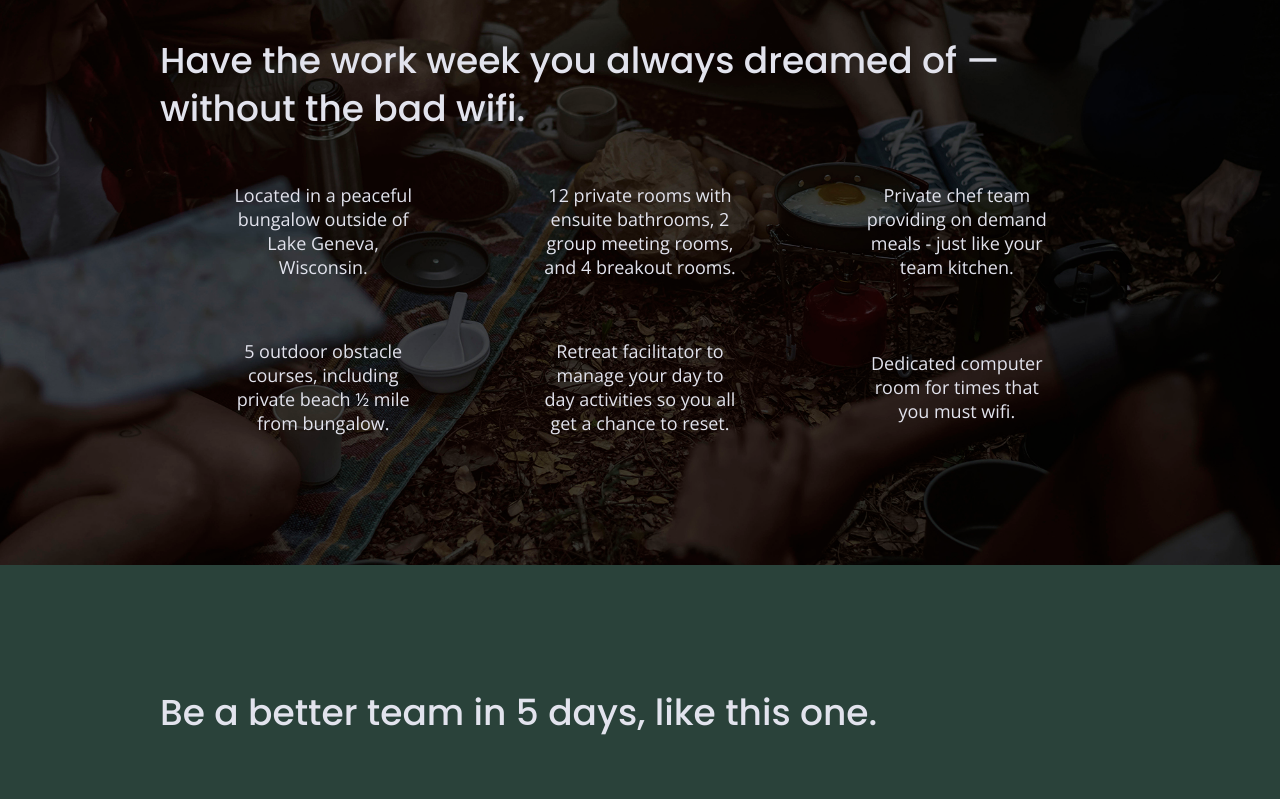
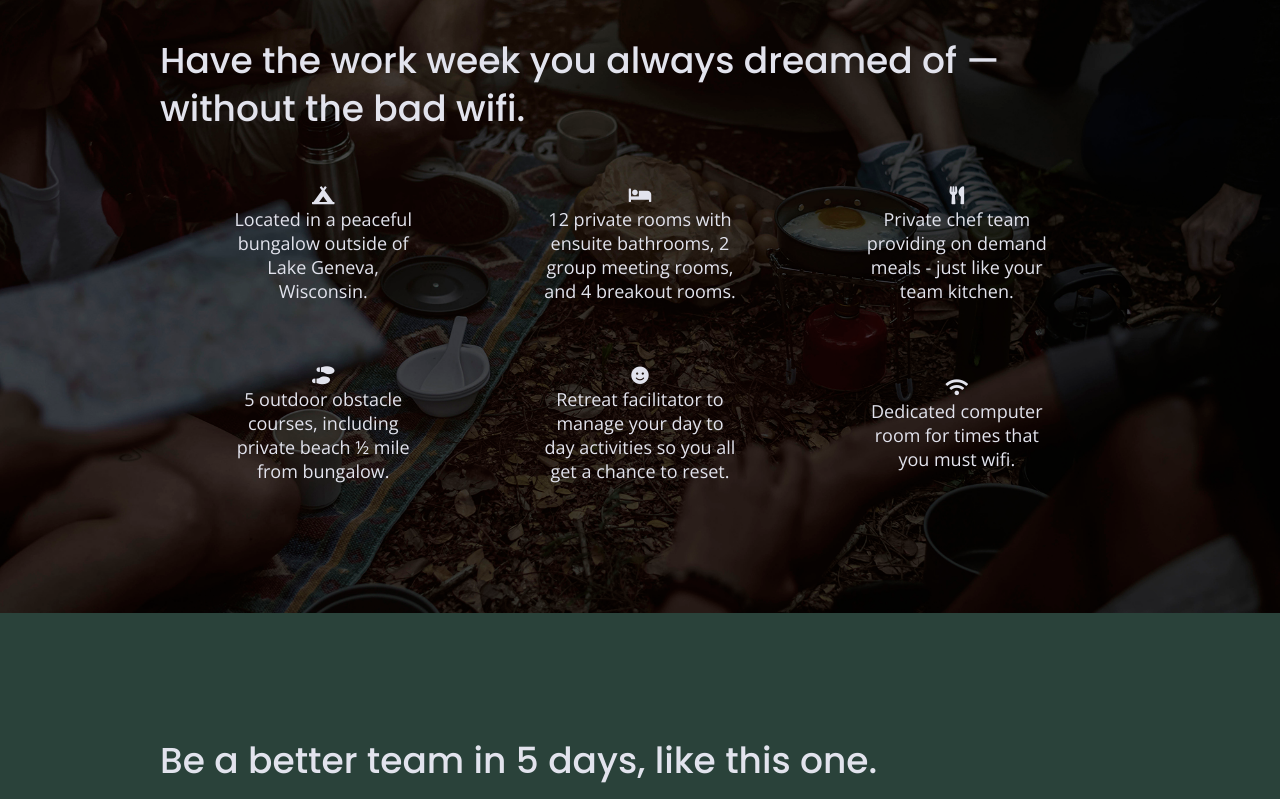
Before and after one commit to Hannick98/Website-Project, a website built with Parcel: page index.html in a window 1280 px wide. Shown: the part 1039-1838 px from the top of the page. Built offline with nearby package versions, Linux system fonts and the light colour scheme.

Commit message:
icons-html

```diff
--- a/index.html
+++ b/index.html
@@ -22,6 +22,9 @@
   <link href="https://fonts.googleapis.com/css?family=Open+Sans:400,700|Poppins:500,700" rel="stylesheet">
 
   <meta name="theme-color" content="#fafafa">
+  <!-- FontAwesome CDN version 5.5 -->
+<link rel="stylesheet" href="https://use.fontawesome.com/releases/v5.5.0/css/all.css" integrity="sha384-B4dIYHKNBt8Bc12p+WXckhzcICo0wtJAoU8YZTY5qE0Id1GSseTk6S+L3BlXeVIU" crossorigin="anonymous">
+
 </head>
 
 <body>
@@ -76,6 +79,7 @@
         <div class="features-items">
           <article>
             <p class="fontawesome-icon">
+              <i class="fas fa-campground"></i>
             </p>
             <p class="features-item-description">
               Located in a peaceful bungalow outside of Lake Geneva, Wisconsin.
@@ -83,6 +87,7 @@
           </article>
           <article>
             <p class="fontawesome-icon">
+              <i class="fas fa-bed"></i>
             </p>
             <p class="features-item-description">
               12 private rooms with ensuite bathrooms, 2 group meeting rooms, and 4 breakout rooms.
@@ -90,6 +95,7 @@
           </article>
           <article>
             <p class="fontawesome-icon">
+              <i class="fas fa-utensils"></i>
             </p>
             <p class="features-item-description">
               Private chef team providing on demand meals - just like your team kitchen.
@@ -97,6 +103,7 @@
           </article>
           <article>
             <p class="fontawesome-icon">
+              <i class="fas fa-shoe-prints"></i>
             </p>
             <p class="features-item-description">
               5 outdoor obstacle courses, including private beach ½ mile from bungalow.
@@ -104,6 +111,7 @@
           </article>
           <article>
             <p class="fontawesome-icon">
+              <i class="fas fa-smile"></i>
             </p>
             <p class="features-item-description">
               Retreat facilitator to manage your day to day activities so you all get a chance to reset.
@@ -111,6 +119,7 @@
           </article>
           <article>
             <p class="fontawesome-icon">
+              <i class="fas fa-wifi"></i>
             </p>
             <p class="features-item-description">
               Dedicated computer room for times that you must wifi.
```
Also changed, not shown: about/index.html (+2 -0 lines).
